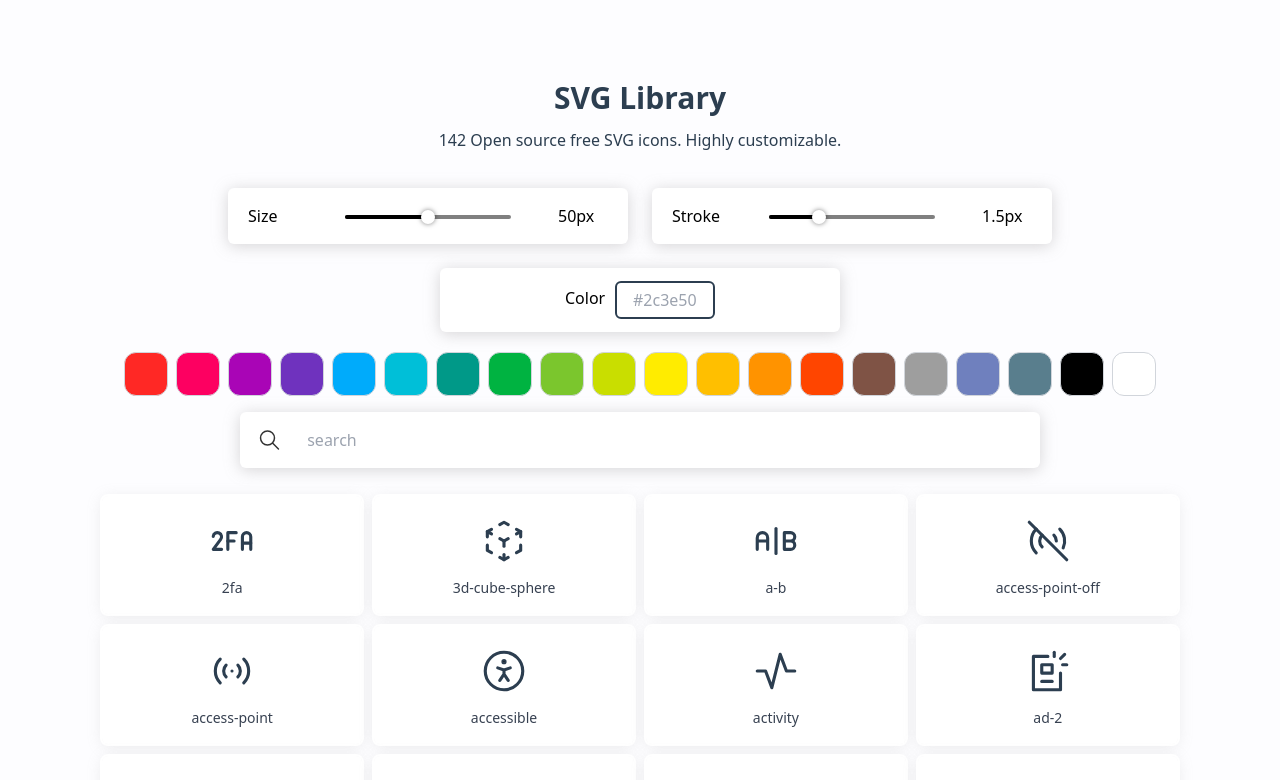
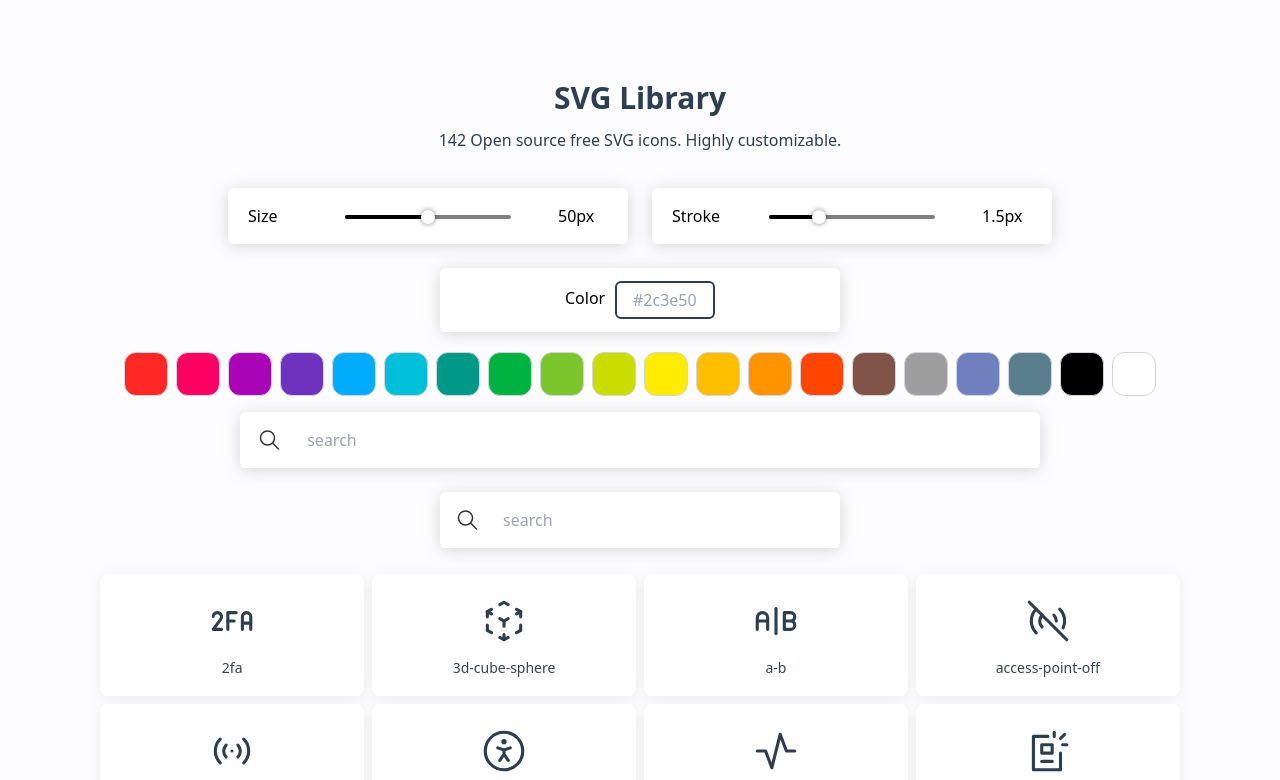
Before and after one commit to JadenFicklin/svg-library, a React (Create React App) app: page / in a window 1280 px wide. Shown: the top 780 px of the page. Built offline with nearby package versions, Linux system fonts and the light colour scheme.

Commit message:
added search bar functionality

```diff
--- a/src/components/SvgCard.js
+++ b/src/components/SvgCard.js
@@ -2,10 +2,12 @@ import React, { useEffect, useRef, useState } from "react";
 import { svgObjects } from "../svg-library/svgs";
 import useSvgZustand from "../state/useSvgZustand";
 import c from "classnames";
+import searchIcon from "../images/search.svg";
 
 function SvgCard() {
   const svgRef = useRef(null);
   const [svgString, setSvgString] = useState();
+  const [searchTerm, setSearchTerm] = useState("");
 
   useEffect(() => {
     const svgElement = svgRef?.current;
@@ -27,9 +29,41 @@ function SvgCard() {
     navigator.clipboard.writeText(svgString);
   };
 
+  const [inputSelected, setInputSelected] = useState(false);
+
+  const filteredSvgs = svgObjects(size, stroke, initialColor, svgRef).filter(
+    (svg) => svg.title.toLowerCase().includes(searchTerm.toLowerCase())
+  );
+
   return (
+    <>
+      <div
+        className={` relative w-full h-14 bg-white rounded-md gray-shadow max-w-[400px] m-3`}
+      >
+        <div
+          className={c(
+            "flex items-center w-full rounded-md h-full duration-500",
+            inputSelected ? "search-border" : ""
+          )}
+        >
+          <img
+            src={searchIcon}
+            alt="Search"
+            className="block float-left w-16 h-6 opacity-80"
+          />
+          <input
+            type="text"
+            placeholder="search"
+            className="w-full pl-2 outline-none"
+            onFocus={() => setInputSelected(true)}
+            onBlur={() => setInputSelected(false)}
+            value={searchTerm}
+            onChange={(e) => setSearchTerm(e.target.value)}
+          />
+        </div>
+      </div>
       <div className="grid w-11/12 grid-cols-1 xs:grid-cols-2 md:grid-cols-3 lg:grid-cols-4 gap-3 py-4 h-min mb-[10vh]">
-      {svgObjects(size, stroke, initialColor, svgRef).map((svg, index) => (
+        {filteredSvgs.map((svg, index) => (
           <div
             key={index}
             className={c(
@@ -51,6 +85,7 @@ function SvgCard() {
           </div>
         ))}
       </div>
+    </>
   );
 }
 
```
Lines whose indentation alone changed are shown as unchanged.
